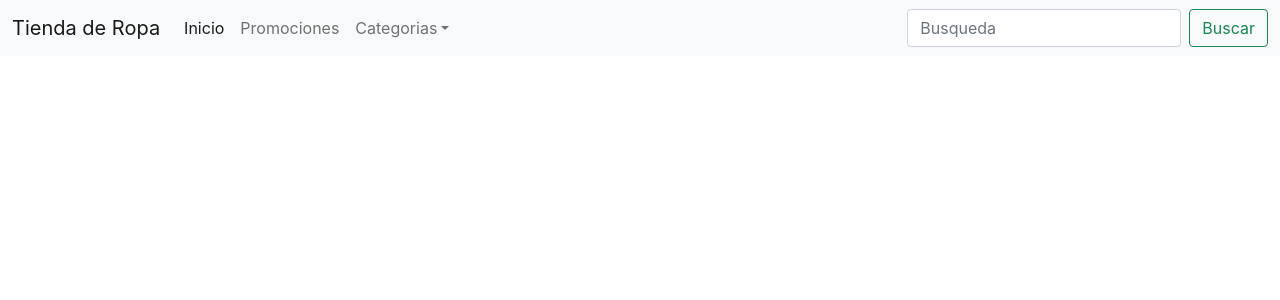
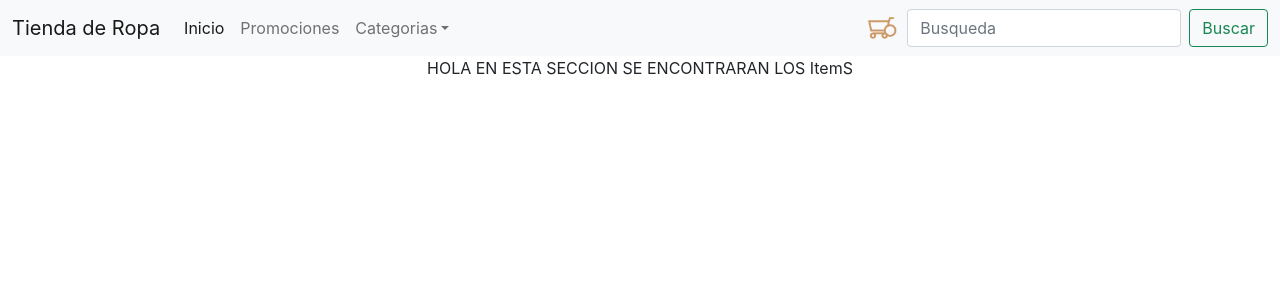
Before and after one commit to flortaglia/tienda-tagliaferro, a React (Create React App) app: page /cart in a window 1280 px wide. Shown: the top 300 px of the page. Built offline with nearby package versions, Linux system fonts and the light colour scheme.

Commit message:
carrito y texto

```diff
--- a/public/index.html
+++ b/public/index.html
@@ -40,7 +40,8 @@
       To begin the development, run `npm start` or `yarn start`.
       To create a production bundle, use `npm run build` or `yarn build`.
     -->
-    <script src="https://cdn.jsdelivr.net/npm/@popperjs/core@2.10.2/dist/umd/popper.min.js" integrity="sha384-7+zCNj/IqJ95wo16oMtfsKbZ9ccEh31eOz1HGyDuCQ6wgnyJNSYdrPa03rtR1zdB" crossorigin="anonymous"></script>
-<script src="https://cdn.jsdelivr.net/npm/bootstrap@5.1.3/dist/js/bootstrap.min.js" integrity="sha384-QJHtvGhmr9XOIpI6YVutG+2QOK9T+ZnN4kzFN1RtK3zEFEIsxhlmWl5/YESvpZ13" crossorigin="anonymous"></script>
+    <!-- <script src="https://cdn.jsdelivr.net/npm/@popperjs/core@2.10.2/dist/umd/popper.min.js" integrity="sha384-7+zCNj/IqJ95wo16oMtfsKbZ9ccEh31eOz1HGyDuCQ6wgnyJNSYdrPa03rtR1zdB" crossorigin="anonymous"></script>
+    <script src="https://cdn.jsdelivr.net/npm/bootstrap@5.1.3/dist/js/bootstrap.min.js" integrity="sha384-QJHtvGhmr9XOIpI6YVutG+2QOK9T+ZnN4kzFN1RtK3zEFEIsxhlmWl5/YESvpZ13" crossorigin="anonymous"></script> -->
+    <script src="https://cdn.jsdelivr.net/npm/bootstrap@5.1.3/dist/js/bootstrap.bundle.min.js" integrity="sha384-ka7Sk0Gln4gmtz2MlQnikT1wXgYsOg+OMhuP+IlRH9sENBO0LRn5q+8nbTov4+1p" crossorigin="anonymous"></script>
   </body>
 </html>
--- a/src/App.css
+++ b/src/App.css
@@ -36,3 +36,8 @@
     transform: rotate(360deg);
   }
 }
+
+.cart{
+  width: 40px;
+  padding-right: 10px;
+}
--- a/src/App.js
+++ b/src/App.js
@@ -1,11 +1,13 @@
 import logo from './logo.svg';
 import './App.css';
 import NavBar from './components/NavBar.js';
+import ItemListContainer from './components/ItemListContainer';
 
 function App() {
   return (
     <div className="App">
       <NavBar/>
+      <ItemListContainer/>
       {/* <header className="App-header">
         <img src={logo} className="App-logo" alt="logo" />
         <p>
--- /dev/null
+++ b/src/components/CartWidget.js
@@ -0,0 +1,11 @@
+import React from 'react'
+import carrito3 from '../carrito3.png'
+
+const CartWidget = () => {
+  return (
+    // <div>CartWidget</div>
+    <img src={carrito3} className="cart" alt="cartWidget" />
+  )
+}
+
+export default CartWidget
--- /dev/null
+++ b/src/components/ItemListContainer.js
@@ -0,0 +1,26 @@
+import React from 'react'
+import carrito3 from '../carrito3.png'
+
+const ItemListContainer = () => {
+  return (
+    <div>
+        <div>
+            HOLA EN ESTA SECCION SE ENCONTRARAN LOS ItemS
+            {/* <div className="card" style="width: 18rem;">
+                <img src={carrito3} className="card-img-top" alt="..."/>
+                <div className="card-body">
+                <h5 className="card-title">Card title</h5>
+                <p className="card-text">Some quick example text to build on the card title and make up the bulk of the card's content.</p>
+                <a href="#" className="btn btn-primary">Go somewhere</a>
+                </div>
+            </div> */}
+        </div>
+
+
+
+
+    </div>
+  )
+}
+
+export default ItemListContainer
--- a/src/components/NavBar.js
+++ b/src/components/NavBar.js
@@ -1,4 +1,5 @@
 import React from 'react'
+import CartWidget from './CartWidget'
 
 const NavBar = () => {
   return (
@@ -32,6 +33,7 @@ const NavBar = () => {
                         <a className="nav-link disabled">Disabled</a>
                         </li> */}
                     </ul>
+                    <CartWidget/>
                     <form className="d-flex">
                         <input className="form-control me-2" type="search" placeholder="Busqueda" aria-label="Search"/>
                         <button className="btn btn-outline-success" type="submit">Buscar</button>
```
Also changed, not shown: src/carrito2.png (added), src/carrito3.png (added).
